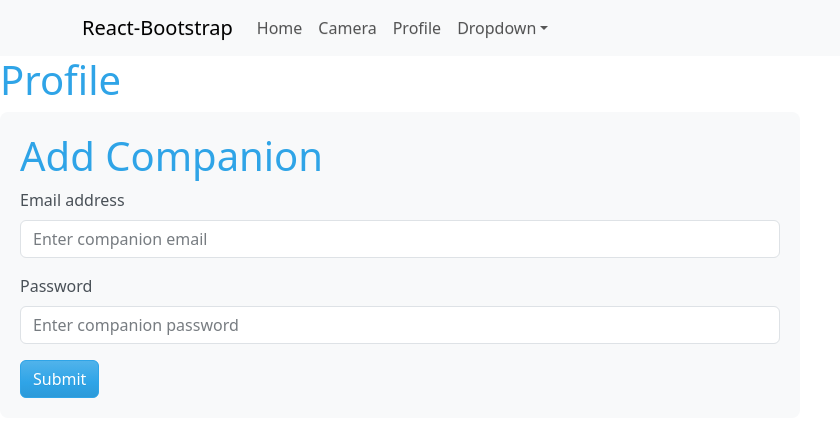
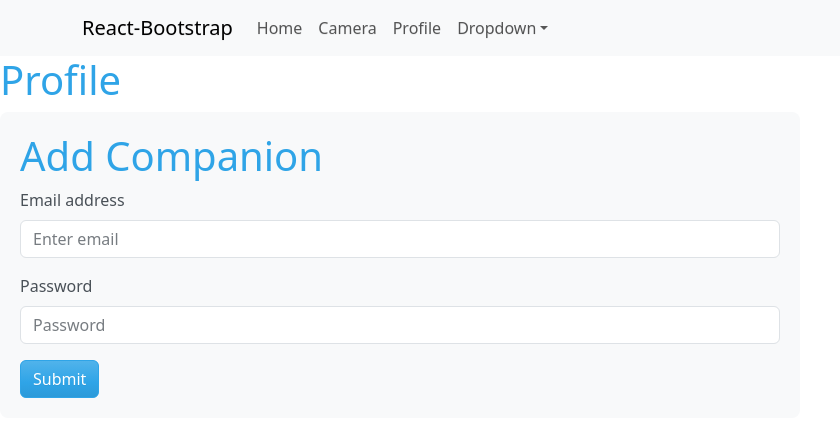
Before and after one commit to johnmartinroque/InsideOut, a React (Create React App) app in the folder main/: page /profile in a window 1280 px wide. Shown: the top 436 px of the page, without its empty margins (0-840 px from the left). Built offline with nearby package versions, Linux system fonts and the light colour scheme; no server answers; sample sign-in values are in the browser's storage.

Commit message:
add companion revert

```diff
--- a/main/src/components/AddCompanion.jsx
+++ b/main/src/components/AddCompanion.jsx
@@ -1,49 +1,14 @@
 import { useState } from "react";
 import Button from "react-bootstrap/Button";
 import Form from "react-bootstrap/Form";
-import Alert from "react-bootstrap/Alert";
-import { collection, addDoc } from "firebase/firestore";
-import { db } from "../firebase"; // adjust path if needed
 
 function AddCompanion() {
   const [email, setEmail] = useState("");
   const [password, setPassword] = useState("");
-  const [success, setSuccess] = useState("");
-  const [error, setError] = useState("");
 
-  const addCompanion = async (e) => {
-    e.preventDefault();
-    setSuccess("");
-    setError("");
-
-    try {
-      // Get logged in user from localStorage
-      const storedUser = JSON.parse(localStorage.getItem("user"));
-      if (!storedUser) {
-        setError("You must be logged in to add a companion.");
-        return;
-      }
-
-      // Add to Firestore collection "companions"
-      await addDoc(collection(db, "companions"), {
-        owner: storedUser.email, // or use storedUser.uid if you save it
-        email: email,
-        password: password, // ⚠️ better to hash/avoid storing plain password
-        createdAt: new Date(),
-      });
-
-      setSuccess("Companion added successfully!");
-      setEmail("");
-      setPassword("");
-    } catch (err) {
-      console.error("Error adding companion:", err);
-      setError("Failed to add companion. Please try again.");
-    }
-  };
-
+  const addCompanion = async () => {};
   return (
     <Form
-      onSubmit={addCompanion}
       style={{
         backgroundColor: "#f8f9fa",
         padding: "20px",
@@ -52,41 +17,18 @@ function AddCompanion() {
       }}
     >
       <h1>Add Companion</h1>
-
       <Form.Group className="mb-3" controlId="formBasicEmail">
         <Form.Label>Email address</Form.Label>
-        <Form.Control
-          type="email"
-          placeholder="Enter companion email"
-          value={email}
-          onChange={(e) => setEmail(e.target.value)}
-        />
+        <Form.Control type="email" placeholder="Enter email" />
       </Form.Group>
 
       <Form.Group className="mb-3" controlId="formBasicPassword">
         <Form.Label>Password</Form.Label>
-        <Form.Control
-          type="password"
-          placeholder="Enter companion password"
-          value={password}
-          onChange={(e) => setPassword(e.target.value)}
-        />
+        <Form.Control type="password" placeholder="Password" />
       </Form.Group>
-
-      <Button variant="primary" type="submit">
+      <Button variant="primary" type="submit" onClick={addCompanion}>
         Submit
       </Button>
-
-      {error && (
-        <Alert key="danger" variant="danger" className="mt-3">
-          {error}
-        </Alert>
-      )}
-      {success && (
-        <Alert key="success" variant="success" className="mt-3">
-          {success}
-        </Alert>
-      )}
     </Form>
   );
 }
```
